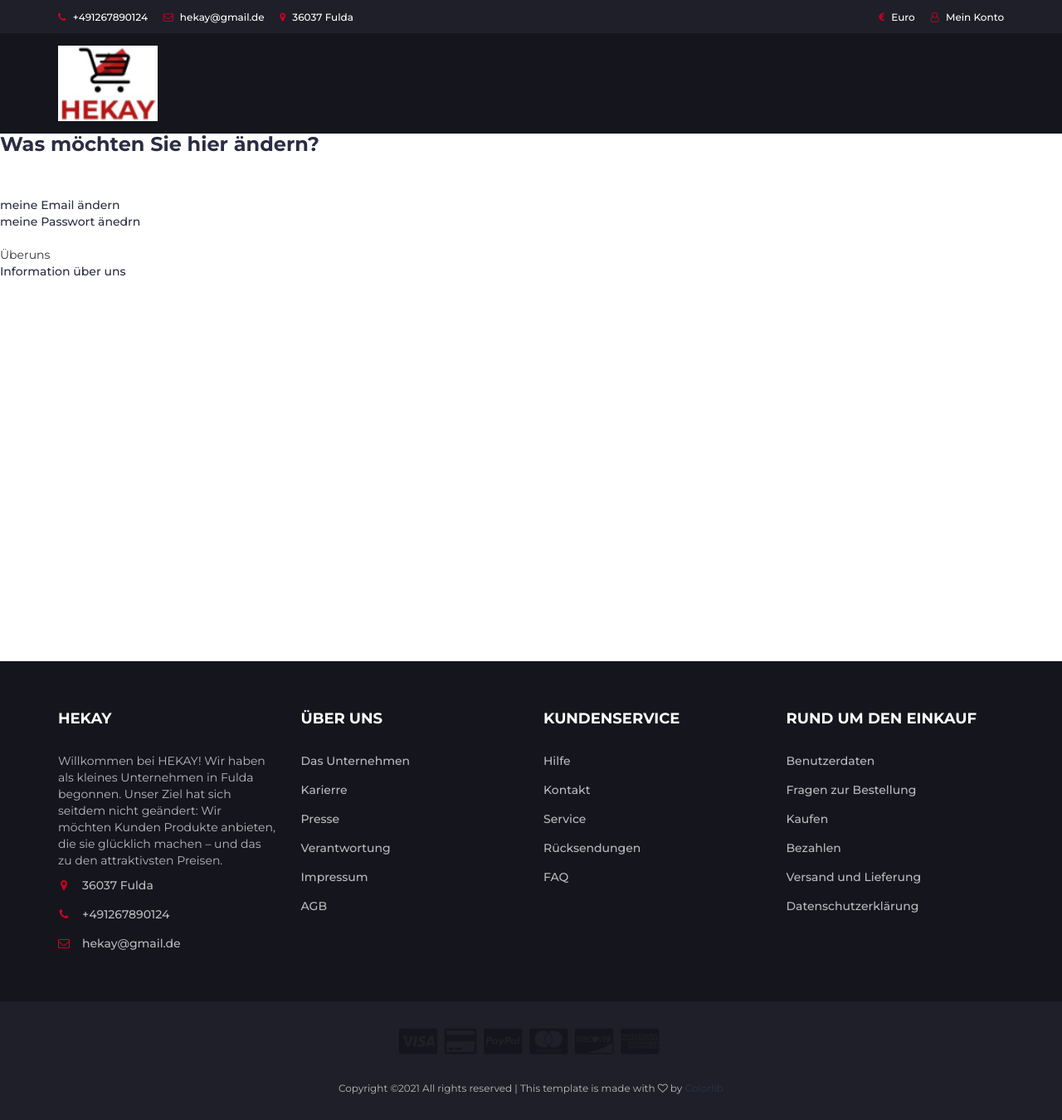
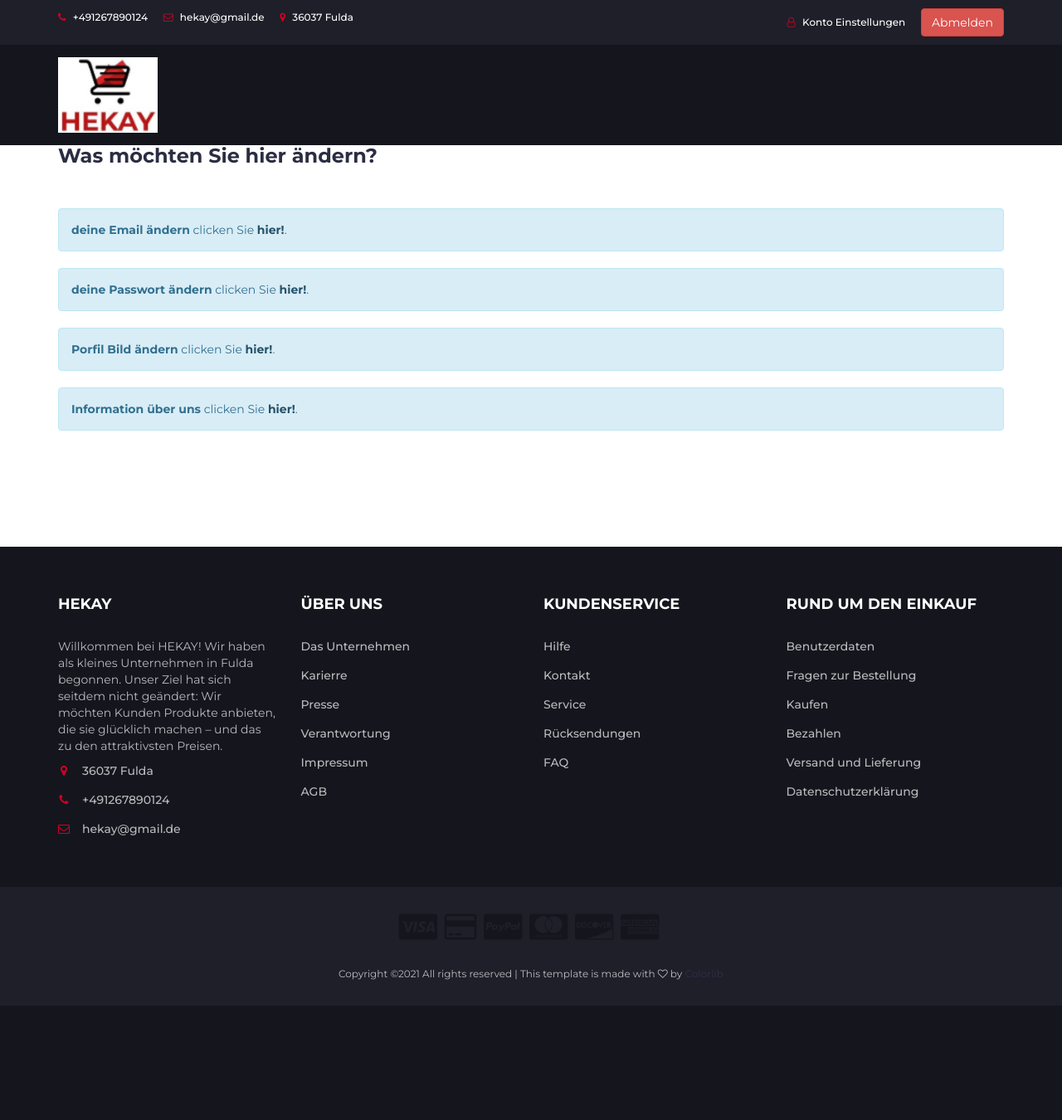
Before and after one commit to Ewaldo1/WI-Projekt-2021, a PHP site: page /Template/datenAendern.php in a window 1280 px wide. Shown: the whole page at 83% size. After the commit the page ends 1181 px from the top, so only its background shows below. Run offline with PHP 8.4, Linux system fonts and the light colour scheme.

Commit message:
Einstellungen Menu herstellt

```diff
--- a/Template/HeaderHEKAY.php
+++ b/Template/HeaderHEKAY.php
@@ -44,8 +44,9 @@
             <li><a href="#"><i class="fa fa-map-marker"></i> 36037 Fulda</a></li>
         </ul>
         <ul class="header-links pull-right">
-            <li><a href="#"><i class="fa fa-euro"></i> Euro</a></li>
-            <li><a href="#"><i class="fa fa-user-o"></i> Mein Konto</a></li>
+
+            <li><a href="datenAendern.php"><i class="fa fa-user-o"></i> Konto Einstellungen </a></li>
+            <button type="button" class="btn btn-danger">Abmelden</button>
         </ul>
     </div>
 </div>
--- a/Template/datenAendern.php
+++ b/Template/datenAendern.php
@@ -6,25 +6,34 @@
 
 </header>
 
-
+<div class="container">
 
 <h3>Was möchten Sie hier ändern? </h3>
 
 <br>
 <br>
-<a href ="emailAendern.php">meine Email ändern</a>
-<br>
-<a href ="passwordAender.php">meine Passwort änedrn</a>
-<br>
-<br>
-Überuns
-<br>
-<a href = "datenAendern.php"> Information über uns</a>
 
-<br> <br> <br> <br> <br> <br> <br> <br> <br> <br> <br> <br> <br> <br> <br> <br> <br> <br> <br> <br> <br> <br> <br> <br>
+    <div class="alert alert-info">
+        <strong>deine Email ändern</strong> clicken Sie  <a href="emailAendern.php" class="alert-link" color = "red">hier!</a>.
+    </div>
+    <div class="alert alert-info">
+        <strong>deine Passwort ändern</strong> clicken Sie <a href="passwordAender.php" class="alert-link" color = "red">hier!</a>.
+    </div>
+
+    <div class="alert alert-info">
+        <strong>Porfil Bild ändern</strong> clicken Sie <a href="passwordAender.php" class="alert-link" color = "red">hier!</a>.
+    </div>
+
+    <div class="alert alert-info">
+        <strong>Information über uns</strong> clicken Sie <a href="#" class="alert-link" color = "red">hier!</a>.
+    </div>
 
 
 
+<br> <br> <br> <br> <br> <br>
+
+
+</div>
 
 </body>
 
```
Also changed, not shown: Template/emailAendern.php (+29 -8 lines), Template/passwordAender.php (+39 -13 lines).
